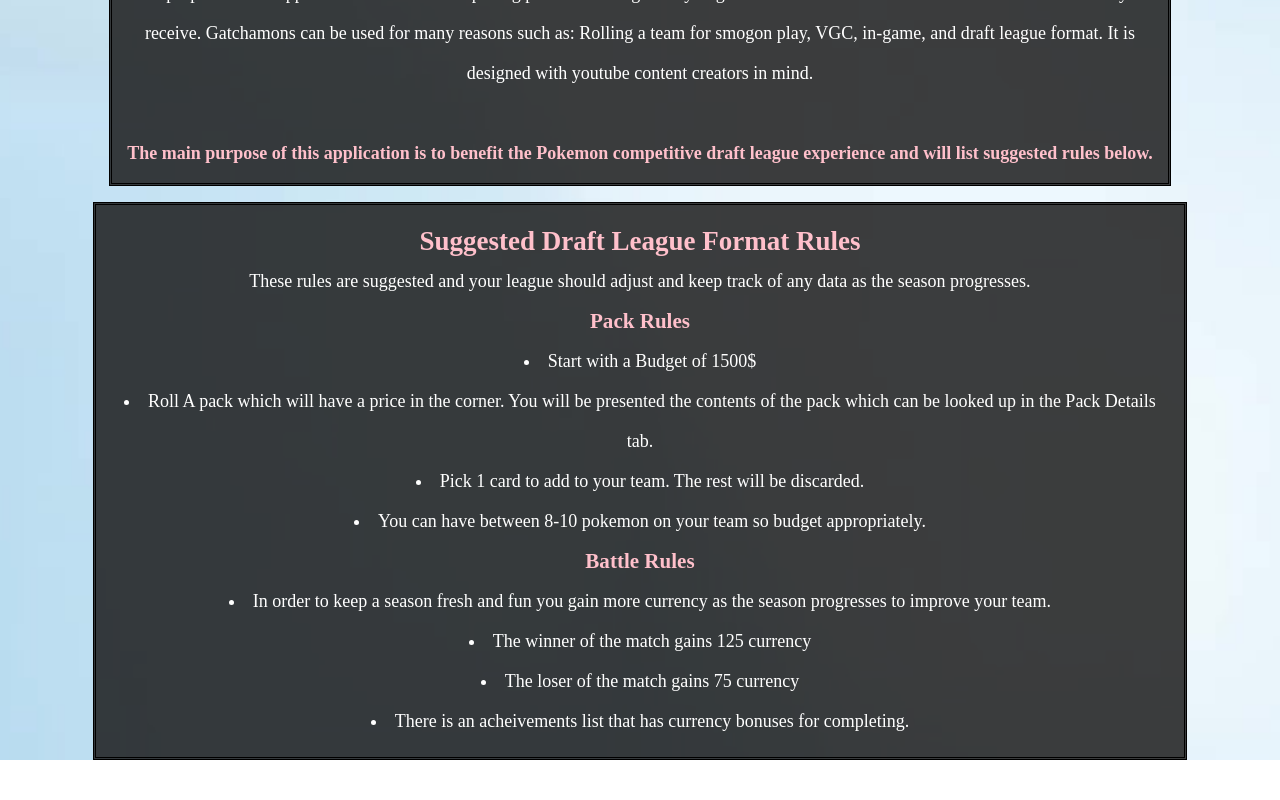
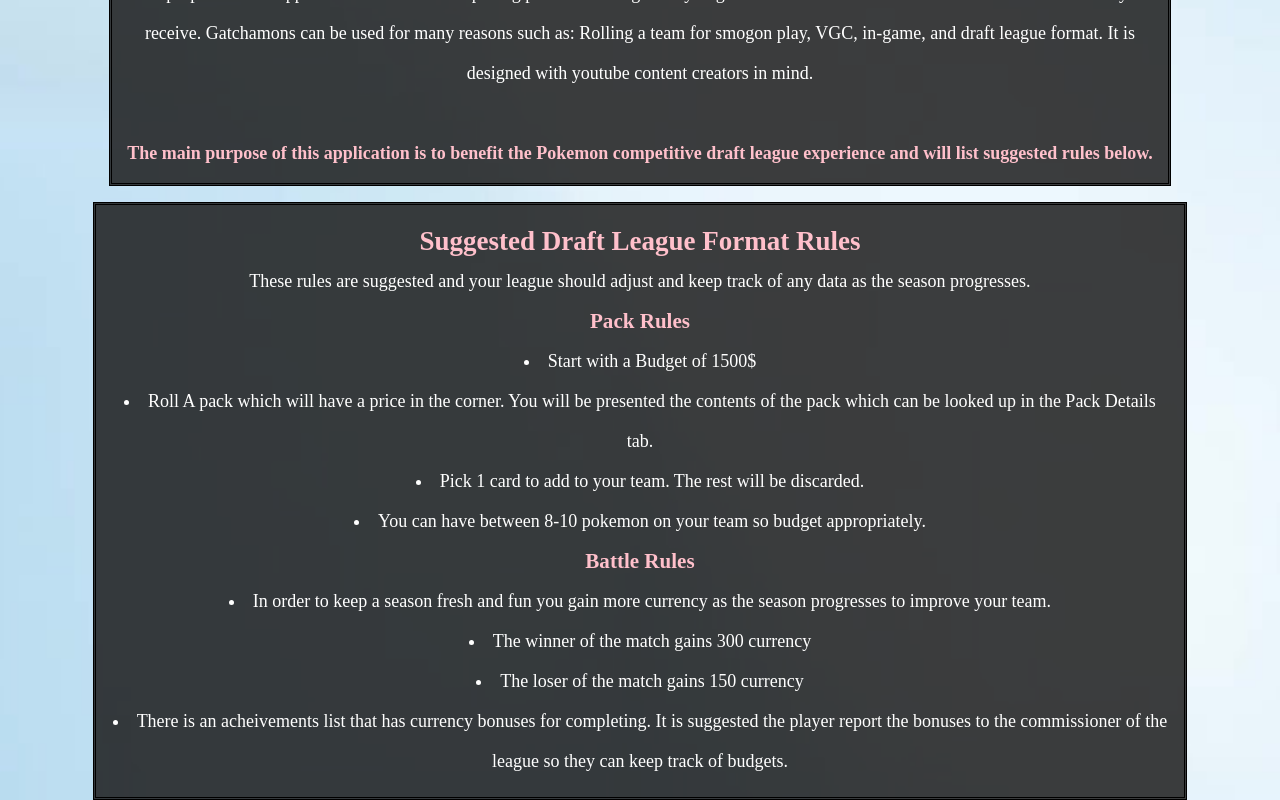
Before and after one commit to adamadolfo/GachaMons-frontend, a React (Create React App) app: page /about in a window 1280 px wide. Shown: the part 473-1273 px from the top of the page. Before the commit the page ends 1233 px from the top, so only its background shows below. Built offline with nearby package versions, Linux system fonts and the light colour scheme.

Commit message:
working on rules page

```diff
--- a/src/components/AboutPage.js
+++ b/src/components/AboutPage.js
@@ -32,12 +32,12 @@ const AboutPage = () => {
                     <li> You can have between 8-10 pokemon on your team so budget appropriately.</li>
                     <h3 style={{color: "pink"}}> Battle Rules </h3>
                     <li> In order to keep a season fresh and fun you gain more currency as the season progresses to improve your team.</li>
-                    <li> The winner of the match gains 125 currency</li>
-                    <li> The loser of the match gains 75 currency</li>
-                    <li> There is an acheivements list that has currency bonuses for completing.</li>
-                    <div> </div>
-                    <div> </div>
-                    <div> </div>
+                    <li> The winner of the match gains 300 currency</li>
+                    <li> The loser of the match gains 150 currency</li>
+                    <li> There is an acheivements list that has currency bonuses for completing. It is suggested the player report the bonuses to the commissioner of the league so they can keep track of budgets. </li>
+                   <table>
+
+                   </table>
                 </Grid>
             </Grid>
         </div>
--- a/src/components/PacksPage.js
+++ b/src/components/PacksPage.js
@@ -126,6 +126,9 @@ const PacksPage = () => {
                 <Grid item>
                     <Pack />
                 </Grid>
+                <Grid item>
+                    <Pack />
+                </Grid>
             </Grid>
 
         </>
```
